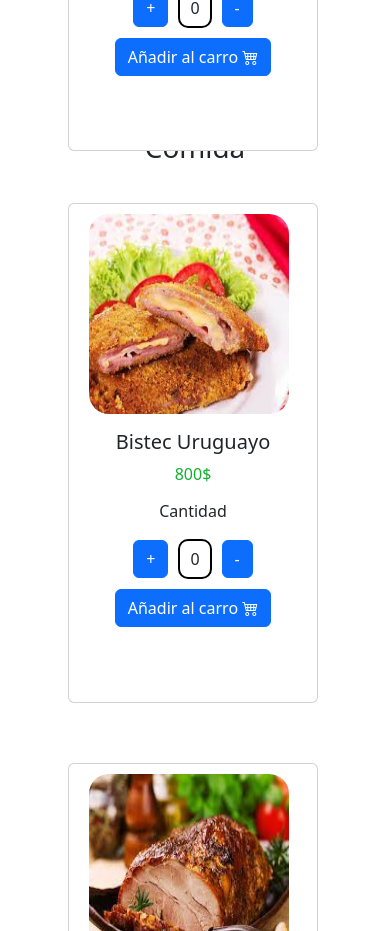
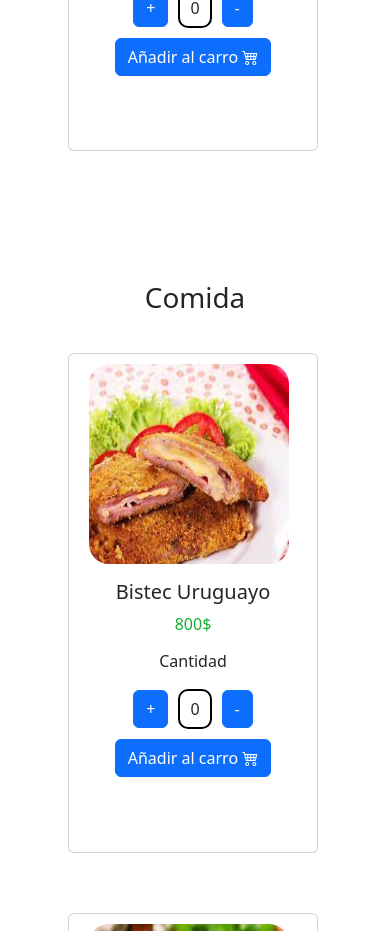
Before and after one commit to EnriqueLabrada/app-comida, a React (Create React App) app: page / in a window 390 px wide. Shown: the part 2400-3331 px from the top of the page. Built offline with nearby package versions, Linux system fonts and the light colour scheme.

Commit message:
fix #comida Styles

```diff
--- a/src/App.css
+++ b/src/App.css
@@ -3,10 +3,8 @@ main {
     text-align: center;
 }
 
-#comida{
-    padding-top: 100px;
-    margin-top: -30px;
-  }
+
+
 
 h1{
     padding-top: 100px;
@@ -58,8 +56,5 @@ form div {
 
 
 @media  screen and (max-width: 900px) {
-   #comida{
-      padding-top: 0px;
-      margin-top: -50px;
-    }
+
 }
```
